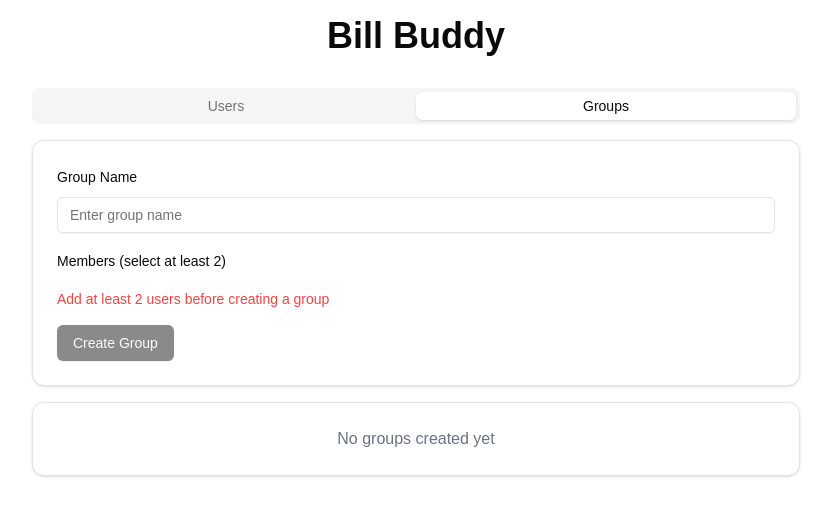
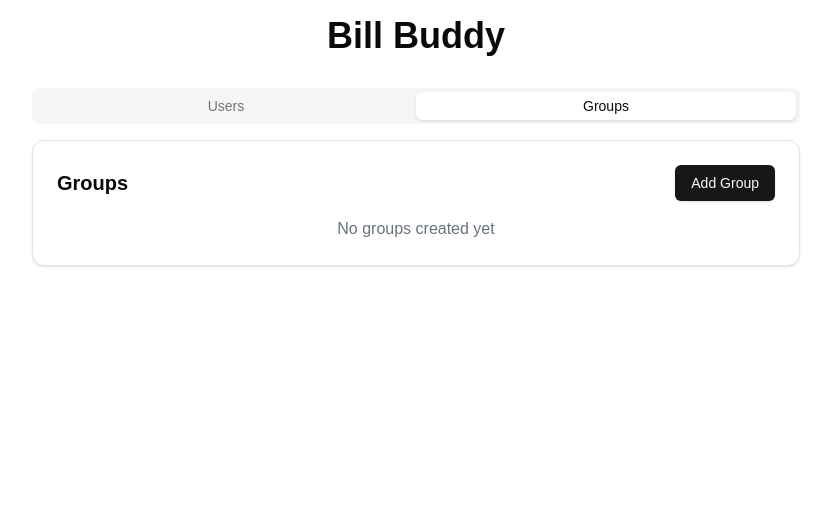
Before and after one commit to ishakantony/bill-buddy, a Next.js app: page /groups in a window 1280 px wide. Shown: the top 516 px of the page, without its empty margins (224-1055 px from the left). Built offline with nearby package versions, Linux system fonts and the light colour scheme.

Commit message:
refactor: move group form into dialog with button in groups card header

```diff
--- a/app/components/GroupForm.tsx
+++ b/app/components/GroupForm.tsx
@@ -1,17 +1,20 @@
-import { useState } from 'react'
+import { useState, FormEvent, ChangeEvent } from 'react'
 import { Button } from '@/components/ui/button'
 import { Input } from '@/components/ui/input'
 import { Label } from '@/components/ui/label'
-import { Card } from '@/components/ui/card'
 import { storage } from '@/lib/storage'
 import { Group } from '@/types'
 
-export function GroupForm() {
+interface GroupFormProps {
+  onSuccess?: () => void
+}
+
+export function GroupForm({ onSuccess }: GroupFormProps) {
   const [name, setName] = useState('')
   const [selectedMembers, setSelectedMembers] = useState<string[]>([])
   const users = storage.getUsers()
 
-  const handleSubmit = (e: React.FormEvent) => {
+  const handleSubmit = (e: FormEvent<HTMLFormElement>) => {
     e.preventDefault()
 
     if (!name || selectedMembers.length < 2) return
@@ -26,6 +29,7 @@ export function GroupForm() {
     storage.addGroup(newGroup)
     setName('')
     setSelectedMembers([])
+    onSuccess?.()
   }
 
   const handleMemberSelect = (userId: string) => {
@@ -38,14 +42,15 @@ export function GroupForm() {
   }
 
   return (
-    <Card className="p-6">
     <form onSubmit={handleSubmit} className="space-y-4">
       <div className="space-y-2">
         <Label htmlFor="name">Group Name</Label>
         <Input
           id="name"
           value={name}
-            onChange={(e) => setName(e.target.value)}
+          onChange={(e: ChangeEvent<HTMLInputElement>) =>
+            setName(e.target.value)
+          }
           placeholder="Enter group name"
           required
         />
@@ -84,6 +89,5 @@ export function GroupForm() {
         Create Group
       </Button>
     </form>
-    </Card>
   )
 }
--- a/app/components/GroupList.tsx
+++ b/app/components/GroupList.tsx
@@ -6,9 +6,18 @@ import { Button } from '@/components/ui/button'
 import { storage } from '@/lib/storage'
 import { Group } from '@/types'
 import Link from 'next/link'
+import {
+  Dialog,
+  DialogContent,
+  DialogHeader,
+  DialogTitle,
+  DialogTrigger,
+} from '@/components/ui/dialog'
+import { GroupForm } from './GroupForm'
 
 export function GroupList() {
   const [groups, setGroups] = useState<Group[]>([])
+  const [open, setOpen] = useState(false)
 
   useEffect(() => {
     // Load initial groups
@@ -35,6 +44,20 @@ export function GroupList() {
   if (groups.length === 0) {
     return (
       <Card className="p-6">
+        <div className="flex justify-between items-center mb-4">
+          <h2 className="text-xl font-bold">Groups</h2>
+          <Dialog open={open} onOpenChange={setOpen}>
+            <DialogTrigger asChild>
+              <Button>Add Group</Button>
+            </DialogTrigger>
+            <DialogContent>
+              <DialogHeader>
+                <DialogTitle>Create New Group</DialogTitle>
+              </DialogHeader>
+              <GroupForm onSuccess={() => setOpen(false)} />
+            </DialogContent>
+          </Dialog>
+        </div>
         <p className="text-center text-gray-500">No groups created yet</p>
       </Card>
     )
@@ -42,7 +65,20 @@ export function GroupList() {
 
   return (
     <Card className="p-6">
-      <h2 className="text-xl font-bold mb-4">Groups</h2>
+      <div className="flex justify-between items-center mb-4">
+        <h2 className="text-xl font-bold">Groups</h2>
+        <Dialog open={open} onOpenChange={setOpen}>
+          <DialogTrigger asChild>
+            <Button>Add Group</Button>
+          </DialogTrigger>
+          <DialogContent>
+            <DialogHeader>
+              <DialogTitle>Create New Group</DialogTitle>
+            </DialogHeader>
+            <GroupForm onSuccess={() => setOpen(false)} />
+          </DialogContent>
+        </Dialog>
+      </div>
       <div className="space-y-4">
         {groups.map((group) => (
           <Card key={group.id} className="p-4 border">
--- a/app/groups/page.tsx
+++ b/app/groups/page.tsx
@@ -1,6 +1,5 @@
 'use client'
 
-import { GroupForm } from '../components/GroupForm'
 import { GroupList } from '../components/GroupList'
 import { Tabs, TabsContent, TabsList, TabsTrigger } from '@/components/ui/tabs'
 import { useRouter } from 'next/navigation'
@@ -27,7 +26,6 @@ export default function GroupsPage() {
         </TabsList>
 
         <TabsContent value="groups" className="space-y-4 mt-4">
-          <GroupForm />
           <GroupList />
         </TabsContent>
       </Tabs>
```
Lines whose indentation alone changed are shown as unchanged.
